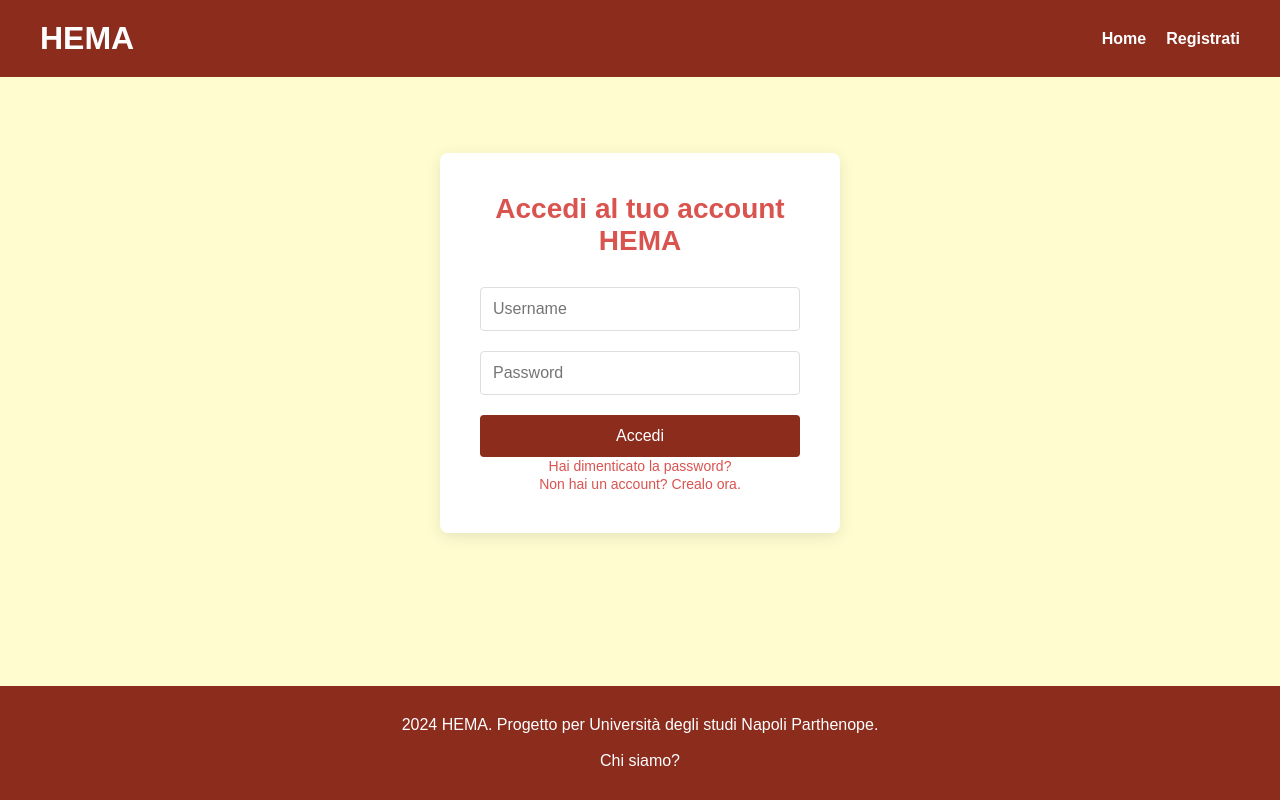
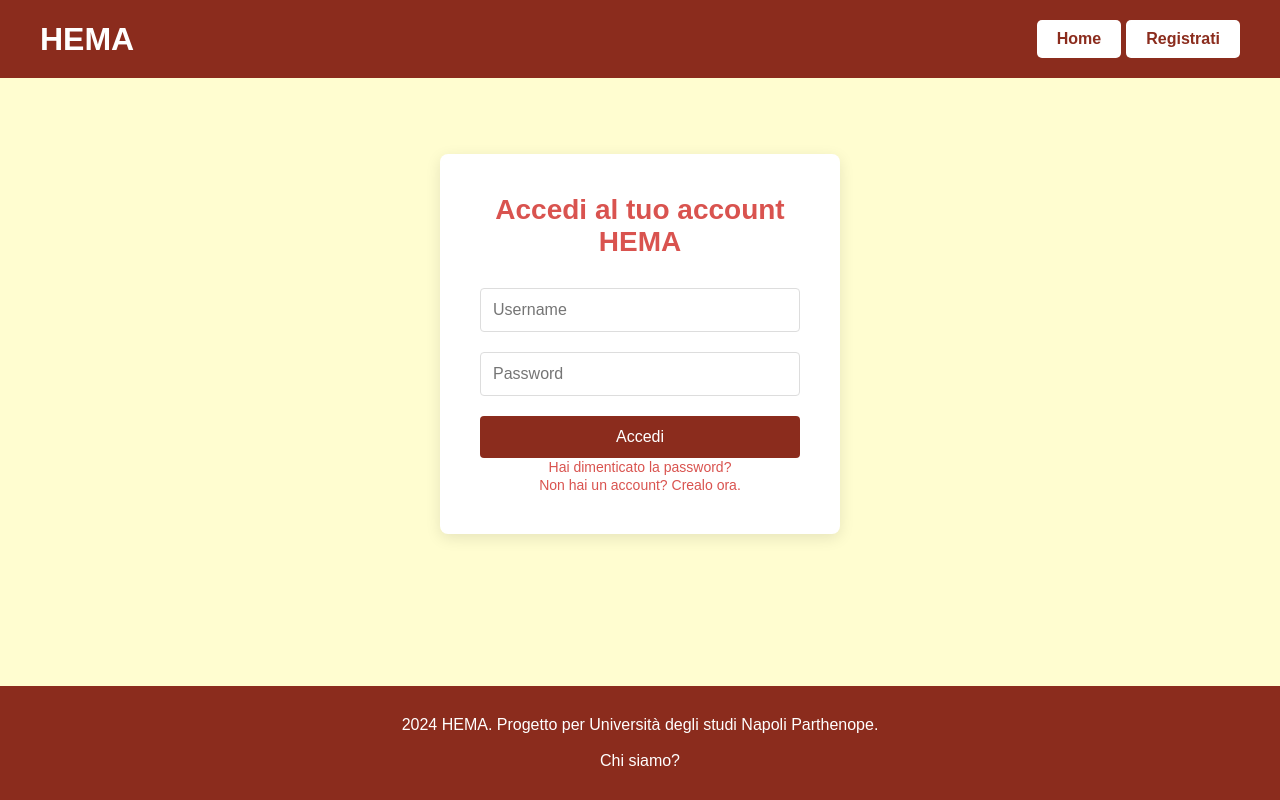
Before and after one commit to salvatorelibischi001/project_HEMA, a website: page progetto_hema/frontend/login.html in a window 1280 px wide. Drawn offline with Linux system fonts and the light colour scheme; files whose address does not match are found by name.

Commit message:
Modificato da Salvatore

```diff
--- a/progetto_hema/frontend/style/about_us.css
+++ b/progetto_hema/frontend/style/about_us.css
@@ -31,21 +31,25 @@
     margin: 0;
 }
 
-header nav {
-    display: flex;
-    gap: 20px; /* Spaziatura tra i link */
-}
+
 
 header nav a {
-    color: white;
-    text-decoration: none; /* Nessuna linea iniziale */
+    display: inline-block;
+    background-color: white;
+    color: #8B2C1D; /* Borgogna */
+    text-decoration: none;
+    padding: 10px 20px;
+    border-radius: 5px;
+    font-size: 1rem;
     font-weight: bold;
-    transition: color 0.3s ease, text-decoration 0.3s ease;
+    text-align: center;
+    cursor: pointer;
+    transition: background-color 0.3s ease, transform 0.2s ease;
 }
 
 header nav a:hover {
-    color: yellow; /* Colore giallo all'hover */
-    text-decoration: none; /* Sottolinea all'hover */
+    background-color: #f7f0eb; /* Colore più chiaro */
+    transform: translateY(-2px); /* Leggero sollevamento */
 }
 
 /* Sezione About Us */
--- a/progetto_hema/frontend/style/login.css
+++ b/progetto_hema/frontend/style/login.css
@@ -34,19 +34,27 @@
 
 header nav {
     display: flex;
-    gap: 20px;
+    gap: 5px;
 }
 
+/* Pulsanti "Home" e "Registrati" */
 header nav a {
-    color: white;
-    text-decoration: none; /* Nessuna linea */
+    display: inline-block;
+    background-color: white;
+    color: #8B2C1D; /* Borgogna */
+    text-decoration: none;
+    padding: 10px 20px;
+    border-radius: 5px;
+    font-size: 1rem;
     font-weight: bold;
-    transition: color 0.3s ease, text-decoration 0.3s ease;
+    text-align: center;
+    cursor: pointer;
+    transition: background-color 0.3s ease, transform 0.2s ease;
 }
 
 header nav a:hover {
-    color: yellow; /* Colore giallo all'hover */
-    text-decoration: none; /* Sottolinea all'hover */
+    background-color: #f7f0eb; /* Colore più chiaro */
+    transform: translateY(-2px); /* Leggero sollevamento */
 }
 
 /* Contenitore del form di login */
@@ -182,7 +190,7 @@
 }
 
 footer a:hover {
-    color: yellow;
+    color: #f7f0eb;
     text-decoration: none;
 }
 
--- a/progetto_hema/frontend/style/registrazione.css
+++ b/progetto_hema/frontend/style/registrazione.css
@@ -28,18 +28,31 @@
 
 header .logo h1 {
     font-size: 2rem;
+    margin: 0;
+}
+
+header nav {
+    display: flex;
+    gap: 5px; /* Spaziatura tra i pulsanti */
 }
 
 header nav a {
-    color: white;
+    display: inline-block;
+    background-color: white;
+    color: #8B2C1D; /* Borgogna */
     text-decoration: none;
-    margin-left: 15px;
+    padding: 10px 20px;
+    border-radius: 5px;
+    font-size: 1rem;
     font-weight: bold;
+    text-align: center;
+    cursor: pointer;
+    transition: background-color 0.3s ease, transform 0.2s ease;
 }
 
 header nav a:hover {
-    color: yellow;
-    text-decoration: none;
+    background-color: #f7f0eb; /* Colore più chiaro */
+    transform: translateY(-2px); /* Leggero sollevamento */
 }
 
 /* Contenitore del form */
@@ -135,11 +148,14 @@
     margin-top: auto; /* Posiziona il footer in basso */
 }
 
-#about_us{
+footer a {
+    font-size: medium;
+    color: white;
     text-decoration: none;
-    color: white;
+    transition: color 0.3s ease, text-decoration 0.3s ease;
 }
 
-#about_us:hover{
+footer a:hover {
+    text-decoration: underline;
     color: yellow;
 }
```
Also changed, not shown: progetto_hema/frontend/about_us.html (+0 -1 lines), progetto_hema/frontend/index.html (+0 -11 lines), progetto_hema/frontend/style/style.css (+7 -7 lines).
